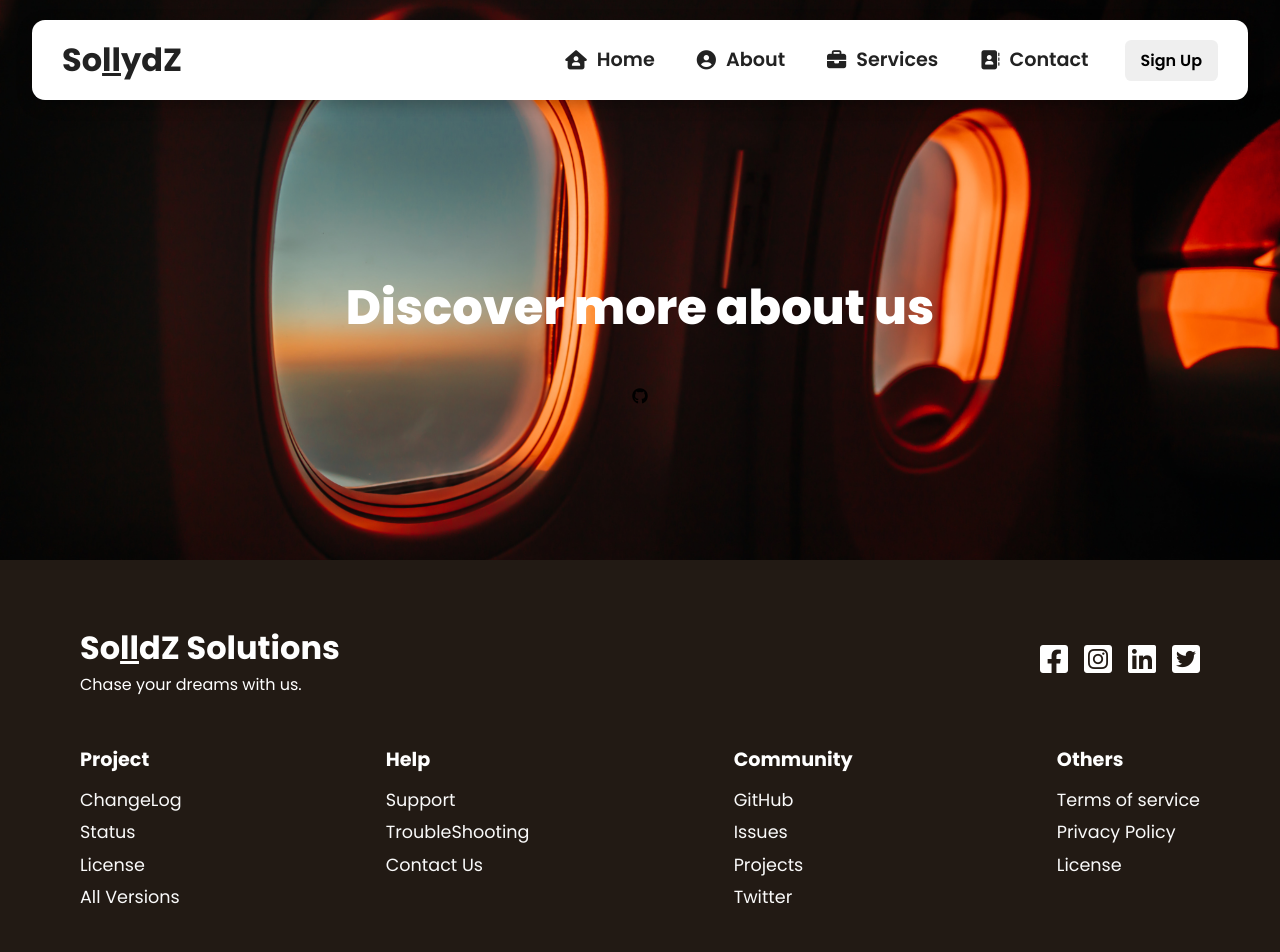
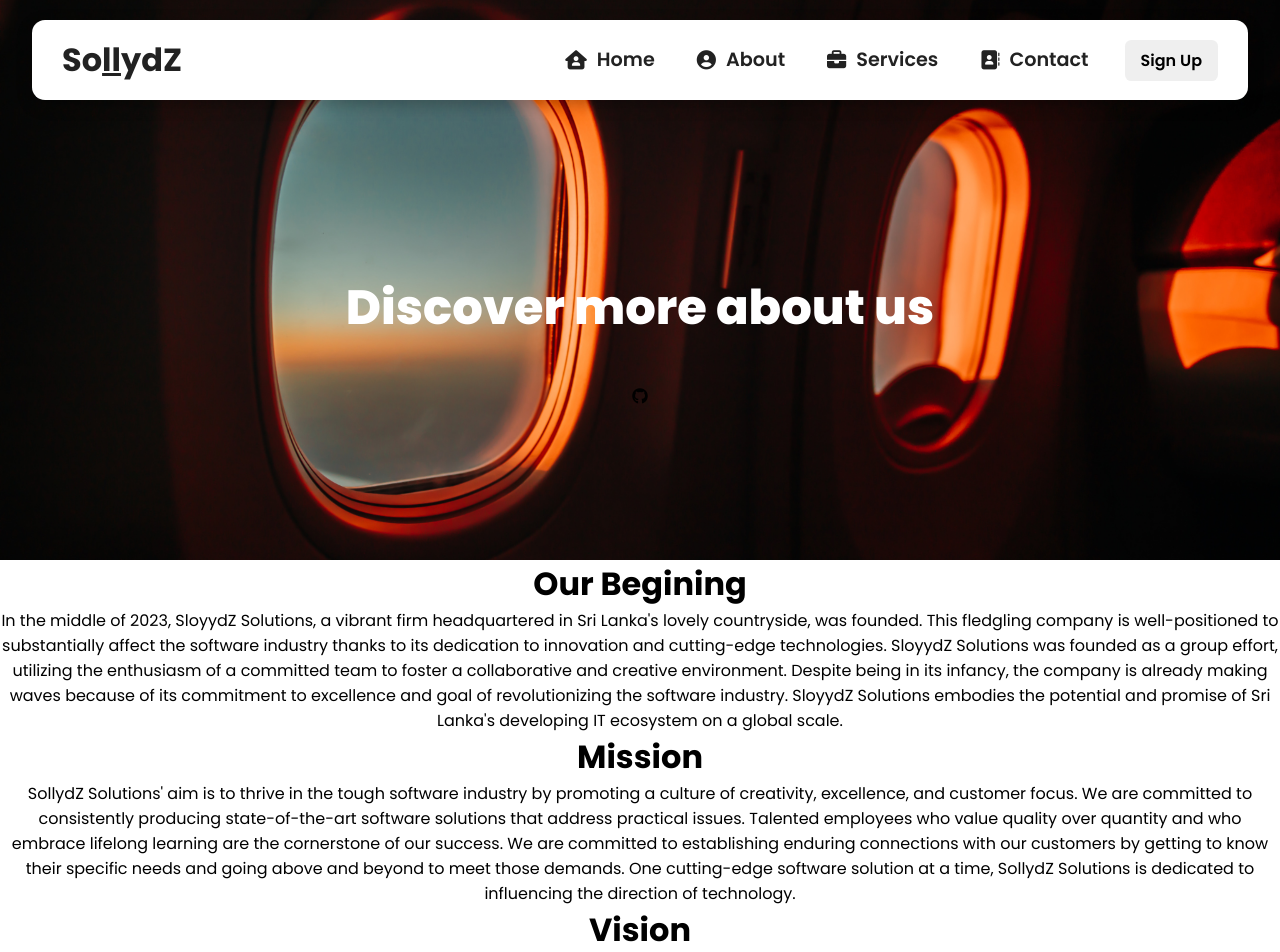
Before and after one commit to huzaifameer/React-web-project, a React (Create React App) app: page /About in a window 1280 px wide. Shown: the top 952 px of the page. Built offline with nearby package versions, Linux system fonts and the light colour scheme.

Commit message:
commit31

```diff
--- a/src/Components/AboutUs.js
+++ b/src/Components/AboutUs.js
@@ -0,0 +1,33 @@
+import "./AboutUs-styles.css"
+
+function AboutUs(){
+    return(
+        <div className="about-content">
+            <h1>Our Begining</h1>
+            <p>In the middle of 2023, SloyydZ Solutions, a vibrant firm headquartered in Sri Lanka's
+                lovely countryside, was founded. This fledgling company is well-positioned to substantially
+                affect the software industry thanks to its dedication to innovation and cutting-edge technologies.
+                SloyydZ Solutions was founded as a group effort, utilizing the enthusiasm of a committed team to
+                foster a collaborative and creative environment. Despite being in its infancy, the company is already
+                making waves because of its commitment to excellence and goal of revolutionizing the software industry.
+                SloyydZ Solutions embodies the potential and promise of Sri Lanka's developing IT ecosystem on a global
+                scale.
+            </p>
+            <h1>Mission</h1>
+            <p>SollydZ Solutions' aim is to thrive in the tough software industry by promoting a culture of
+                creativity, excellence, and customer focus. We are committed to consistently producing
+                state-of-the-art software solutions that address practical issues. Talented employees who
+                value quality over quantity and who embrace lifelong learning are the cornerstone of our
+                success. We are committed to establishing enduring connections with our customers by getting
+                to know their specific needs and going above and beyond to meet those demands. One cutting-edge
+                software solution at a time, SollydZ Solutions is dedicated to influencing the direction of
+                technology.
+            </p>
+            <h1>Vision</h1>
+            <p>To lead global innovation, provide outstanding software, and inspire constructive change in
+                both technology and society.
+            </p>
+        </div>
+    )
+}
+export default AboutUs;
--- a/src/routes/About.js
+++ b/src/routes/About.js
@@ -2,6 +2,7 @@ import NavBar from "../Components/nav-bar";
 import Hero from "../Components/Hero";
 import AboutImage from "../Assets/AboutPagePic.png"
 import Footer from "../Components/footer"
+import AboutUs from "../Components/AboutUs";
 
 function About() {
     return (
@@ -13,6 +14,7 @@ function About() {
                 title="Discover more about us"
                 btnClass="hide"
         />
+        <AboutUs/>
         <Footer/>
         </>
     )
```
